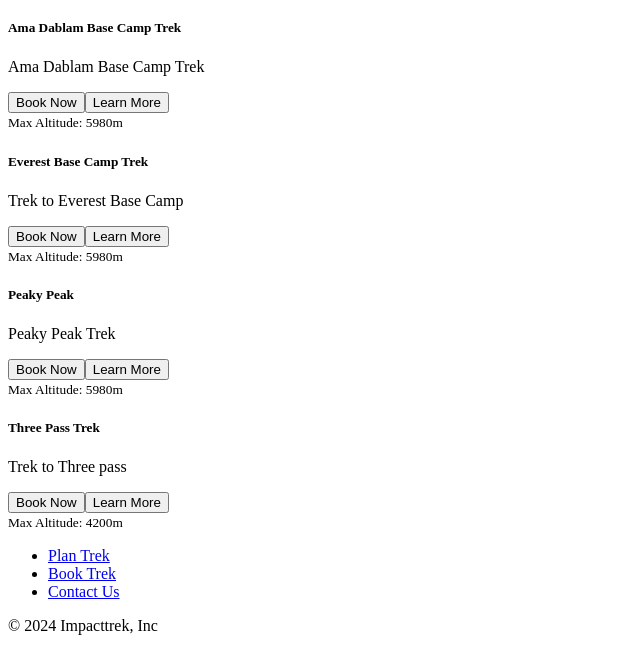
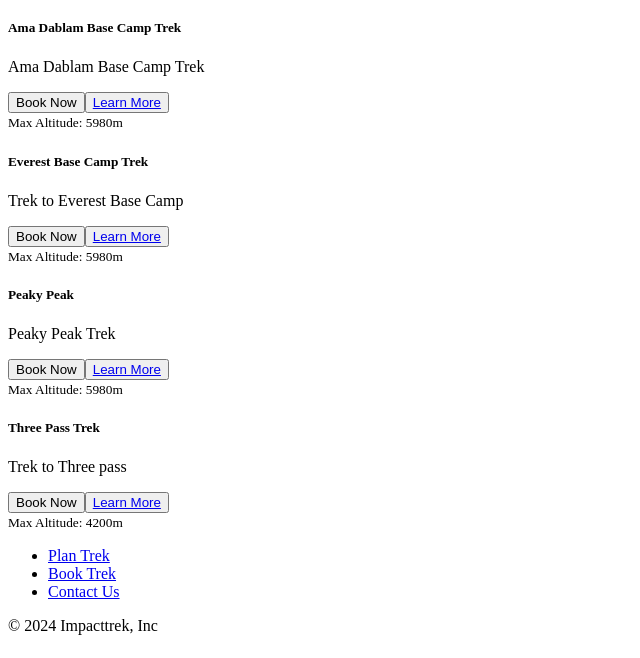
Before and after one commit to Shresthaprakash75/client-side-impacttrek, a Gatsby site: page /treks in a window 1280 px wide. Shown: the part 142-800 px from the top of the page, without its empty margins (0-640 px from the left). Built offline with nearby package versions, Linux system fonts and the light colour scheme; Gatsby itself is replaced by a stand-in of ours.

Commit message:
specific page

```diff
--- a/src/pages/treks/index.tsx
+++ b/src/pages/treks/index.tsx
@@ -1,7 +1,7 @@
 // src/pages/treks.js
 
 import React from 'react';
-import { graphql } from 'gatsby';
+import { graphql, Link } from 'gatsby';
 import Header from '../../components/header';
 import Footer from '../../components/footer';
 
@@ -31,9 +31,15 @@
                           <button type="button" className="btn btn-sm btn-outline-secondary">
                             Book Now
                           </button>
-                          <button type="button" className="btn btn-sm btn-outline-secondary">
-                            Learn More
-                          </button>
+
+
+                            <button type="button" className="btn btn-sm btn-outline-secondary">
+                            <Link to={`/treks/${trek.frontmatter.slug}`}>
+
+                              Learn More
+                              </Link>
+                            </button>
+
                         </div>
                         <small className="text-muted">Max Altitude: {trek.frontmatter.max_elevation}</small>
                       </div>
--- a/treks/ama-dablam-base-camp-trek.mdx
+++ b/treks/ama-dablam-base-camp-trek.mdx
@@ -3,7 +3,7 @@
 description: "Ama Dablam Base Camp Trek"
 max_elevation: "5980m"
 date: "2021-07-24"
-slug: "another-post"
+slug: "ama-dablam-base-camp"
 ---
 
 Here's another post! It's even better than the first one!
--- a/treks/everest-base-camp-trek.mdx
+++ b/treks/everest-base-camp-trek.mdx
@@ -3,7 +3,7 @@
 description: "Trek to Everest Base Camp"
 max_elevation: "5980m"
 date: "2021-07-24"
-slug: "another-post"
+slug: "everest-base-camp"
 ---
 
 Here's another post! It's even better than the first one!
--- a/treks/peaky-peak.mdx
+++ b/treks/peaky-peak.mdx
@@ -3,7 +3,7 @@
 description: "Peaky Peak Trek"
 max_elevation: "5980m"
 date: "2021-07-24"
-slug: "another-post"
+slug: "peaky-peak"
 ---
 
 Here's another post! It's even better than the first one!
--- a/treks/three-pass-trek.mdx
+++ b/treks/three-pass-trek.mdx
@@ -3,7 +3,7 @@
 description: "Trek to Three pass"
 max_elevation: "4200m"
 date: "2021-07-24"
-slug: "another-post"
+slug: "three-pass"
 
 ---
 
```
Also changed, not shown: src/pages/treks/{mdx.frontmatter__slug}.js (+31 -0 lines).
